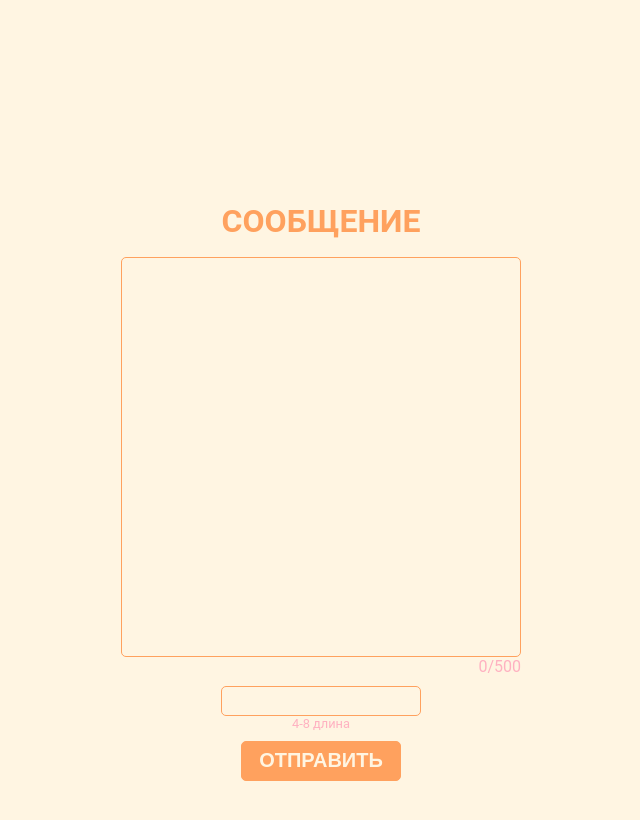
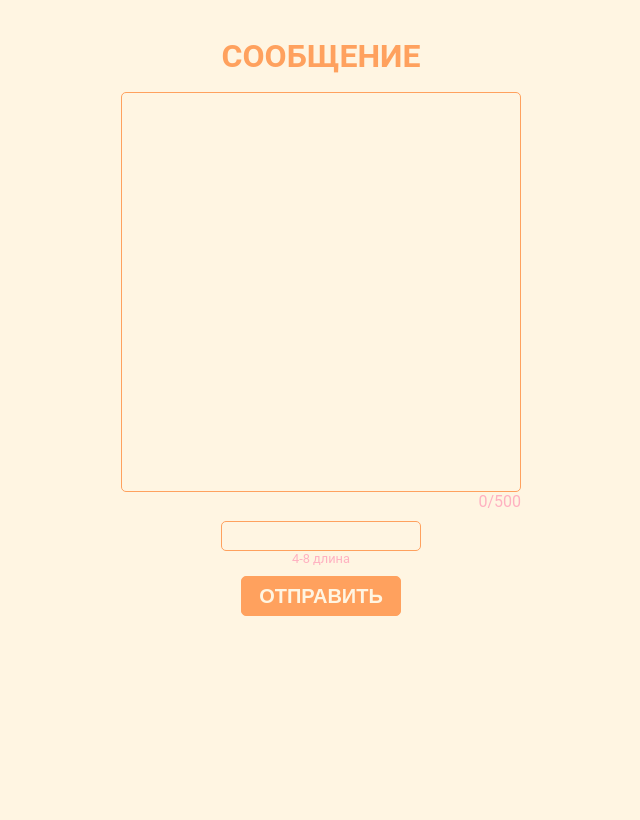
Before and after one commit to tymino/next_secret-message, a Next.js app: page / in a window 1280 px wide. Shown: the top 820 px of the page, without its empty margins (319-959 px from the left). Built offline with nearby package versions, Linux system fonts and the light colour scheme.

Commit message:
fix style mt

```diff
--- a/styles/globals.sass
+++ b/styles/globals.sass
@@ -19,7 +19,7 @@ body
   flex-direction: column
   align-items: center
   background-color: var(--yellow)
-  padding-top: 16%
+  padding-top: 40px
   padding-bottom: 10%
 
 a
```
